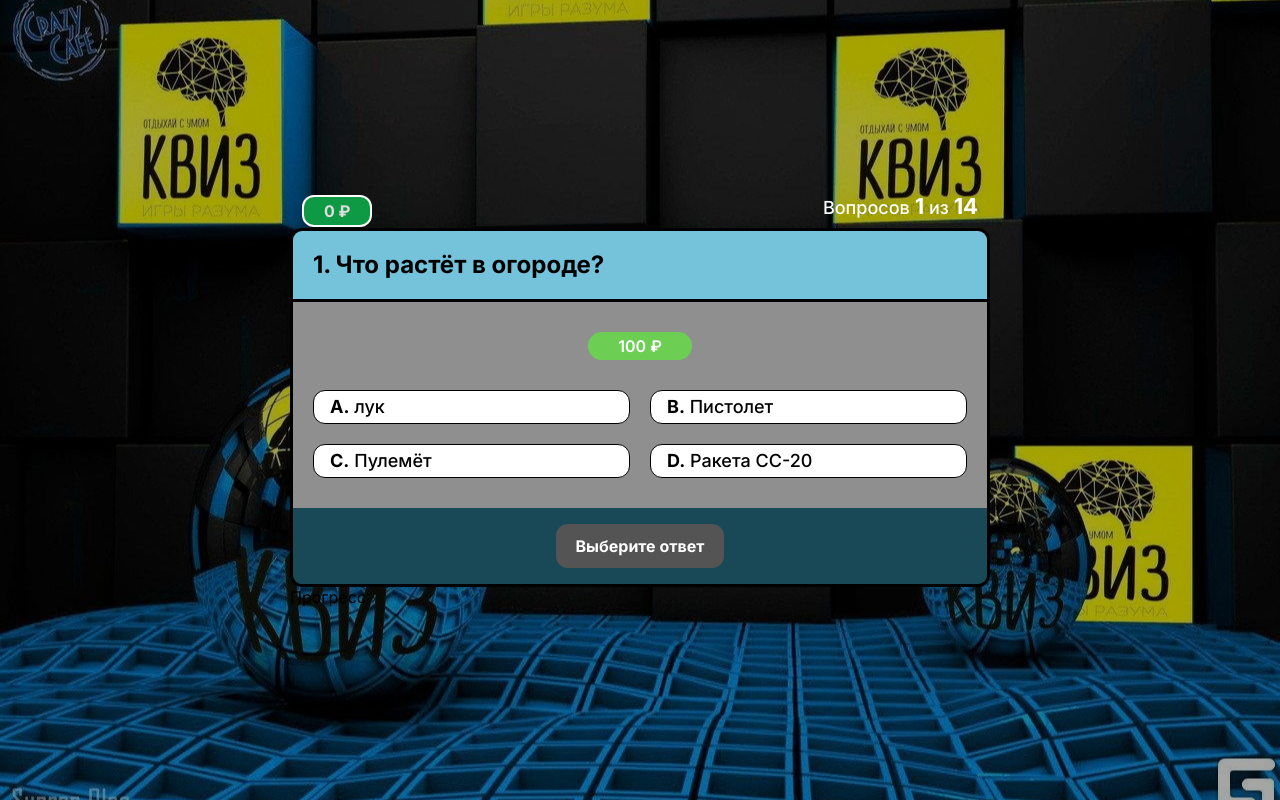
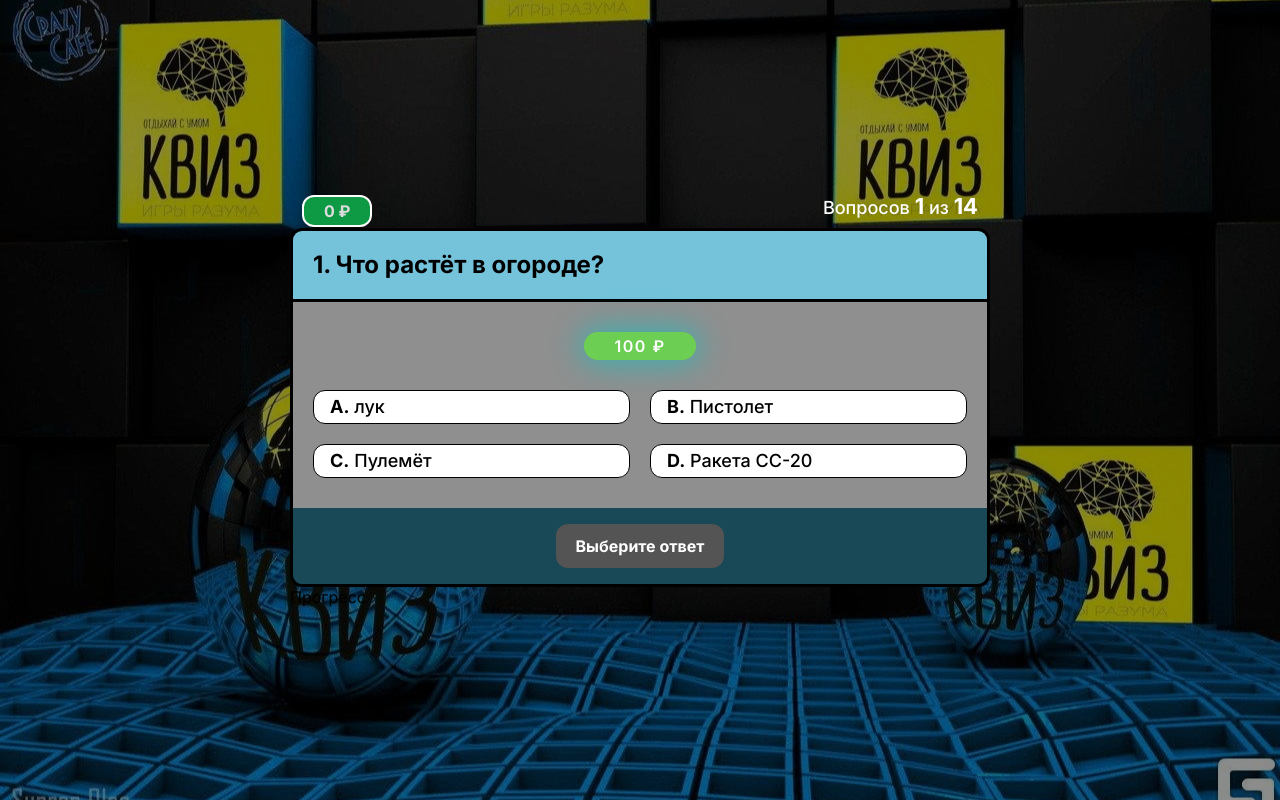
Before and after one commit to frondendAlex/quiz, a PHP site: page / in a window 1280 px wide. Run offline with PHP 8.4, Linux system fonts and the light colour scheme.

Commit message:
Стили

```diff
--- a/css/style.css
+++ b/css/style.css
@@ -59,7 +59,7 @@ body::before {
     height: 100%;
     position: absolute;
     z-index: -1;
-    background-color: rgba(0, 0, 0, 0.35);
+    background-color: rgba(0, 0, 0, 0.45);
 }
 
 .app {
@@ -136,8 +136,10 @@ body::before {
     padding: 4px 30px;
     color: #fff;
     font-size: 16px;
+    letter-spacing: 1.5px;
     line-height: 28px;
     font-weight: 600;
+    box-shadow: 0px 0px 30px 4px #3bb1af;
 }
 .quiz__answers {
     display: grid;
```
